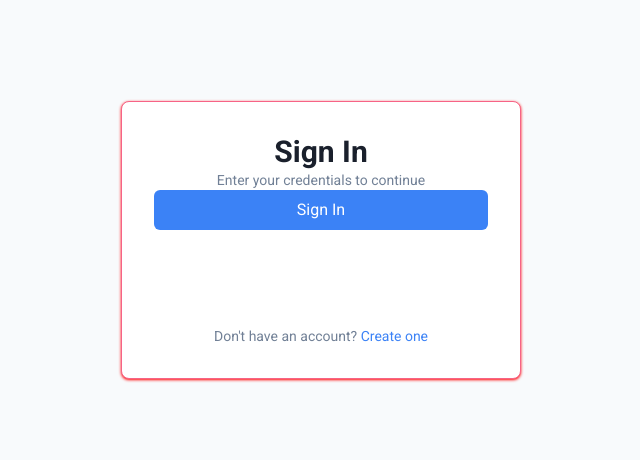
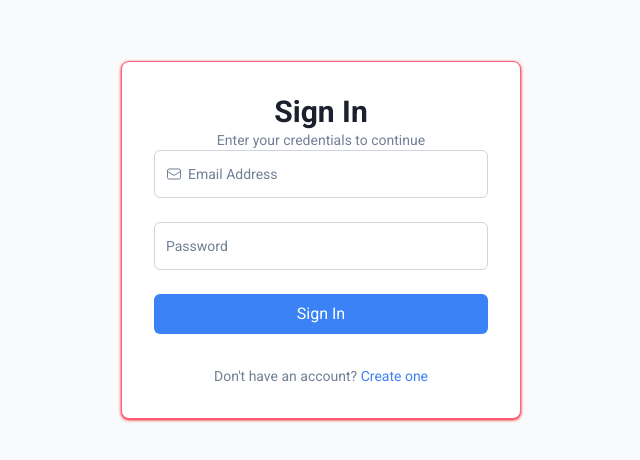
Before and after one commit to arnold-nicolas/nextjs-account, a Next.js app: page / in a window 1280 px wide. Shown: the part 160-620 px from the top of the page, without its empty margins (319-959 px from the left). Built offline with nearby package versions, Linux system fonts and the light colour scheme.

Commit message:
Added email and password input fields

```diff
--- a/app/ui/button.tsx
+++ b/app/ui/button.tsx
@@ -2,7 +2,7 @@
 
 export default function SubmitButton() {
     return (
-        <button className="w-full bg-[#3b82f6] border-none rounded-md py-2 px-12 text-white text-base font-medium cursor-pointer relative mb-24 hover:bg-[#2563eb] hover:shadow-[0_4px_6px_0.2px_#3B82F6] hover:-translate-y-1 active:translate-y-0">
+        <button className="w-full bg-[#3b82f6] border-none rounded-md py-2 px-12 text-white text-base font-medium cursor-pointer relative mb-8 hover:bg-[#2563eb] hover:shadow-[0_4px_6px_0.2px_#3B82F6] hover:-translate-y-1 active:translate-y-0">
             Sign In
         </button>
     );
--- a/app/ui/forms.tsx
+++ b/app/ui/forms.tsx
@@ -1,8 +1,24 @@
+'use client';
+
 import SubmitButton from "@/app/ui/button";
+import { EnvelopeIcon } from '@heroicons/react/24/outline';
 
 export function LoginForm() {
     return (
         <form>
+            <div className="relative mb-6">
+                <input type="email" id="floating_email_outlined" className="block px-2.5 pb-2.5 pt-4 w-full text-[#1a202c] text-sm text-heading bg-transparent rounded-md border border-solid border-[#d1d5db] border-1 border-default-medium appearance-none focus:outline-none focus:ring-0 focus:border-brand peer" placeholder=" " required />
+                <label htmlFor="floating_email_outlined" className="inline-flex items-center absolute text-[#718096] text-sm text-body duration-300 transform -translate-y-4 scale-75 top-2 z-10 origin-[0] bg-white px-2 peer-focus:px-2 peer-focus:text-fg-brand peer-placeholder-shown:scale-100 peer-placeholder-shown:-translate-y-1/2 peer-placeholder-shown:top-1/2 peer-focus:top-2 peer-focus:scale-75 peer-focus:-translate-y-4 rtl:peer-focus:translate-x-1/4 rtl:peer-focus:left-auto start-1">
+                    <EnvelopeIcon className="h-4 w-4 me-1.5" />
+                    Email Address
+                </label>
+            </div>
+            <div className="relative mb-6">
+                <input type="password" id="floating_passwd_outlined" className="block px-2.5 pb-2.5 pt-4 w-full text-[#1a202c] text-sm text-heading bg-transparent rounded-md border border-solid border-[#d1d5db] border-1 border-default-medium appearance-none focus:outline-none focus:ring-0 focus:border-brand peer" placeholder="*********" required />
+                <label htmlFor="floating_passwd_outlined" className="inline-flex items-center absolute text-[#718096] text-sm text-body duration-300 transform -translate-y-4 scale-75 top-2 z-10 origin-[0] bg-white px-2 peer-focus:px-2 peer-focus:text-fg-brand peer-placeholder-shown:scale-100 peer-placeholder-shown:-translate-y-1/2 peer-placeholder-shown:top-1/2 peer-focus:top-2 peer-focus:scale-75 peer-focus:-translate-y-4 rtl:peer-focus:translate-x-1/4 rtl:peer-focus:left-auto start-1">
+                    Password
+                </label>
+            </div>
             <SubmitButton></SubmitButton>
         </form>
     );
--- a/package.json
+++ b/package.json
@@ -9,6 +9,7 @@
     "lint": "eslint"
   },
   "dependencies": {
+    "@heroicons/react": "^2.2.0",
     "next": "16.2.0",
     "react": "19.2.4",
     "react-dom": "19.2.4"
```
Also changed, not shown: app/globals.css (line endings or trailing spaces), 1 other file (tests, documents, lock files or other folders).
